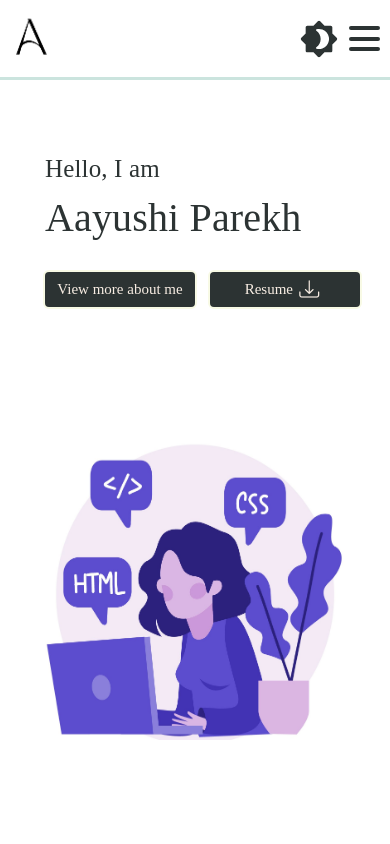
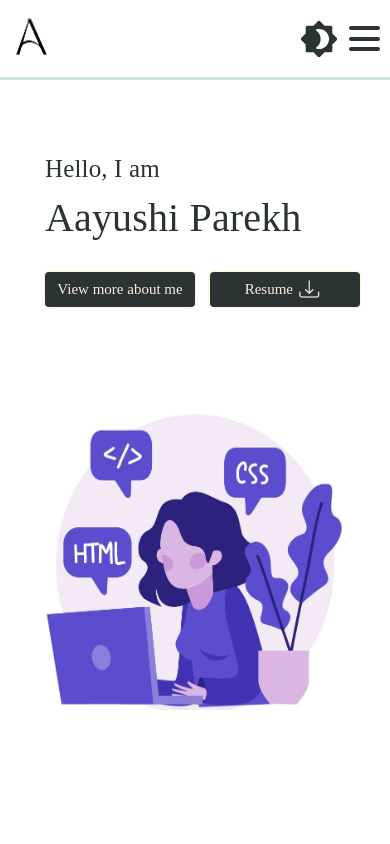
Before and after one commit to aayushi2812/portfolio, a React (Create React App) app: page / in a window 390 px wide. Shown: the top 844 px of the page. Built offline with nearby package versions, Linux system fonts and the light colour scheme.

Commit message:
removing margin

```diff
--- a/src/landingPage.css
+++ b/src/landingPage.css
@@ -361,7 +361,6 @@
   .coding{
     height: 300px;
     width: 300px;
-    margin-top: 20%;
   }
 
   .btn-landing-page {
```
